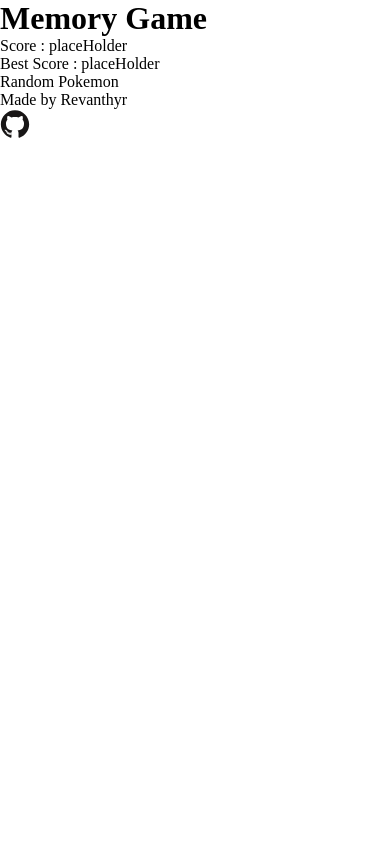
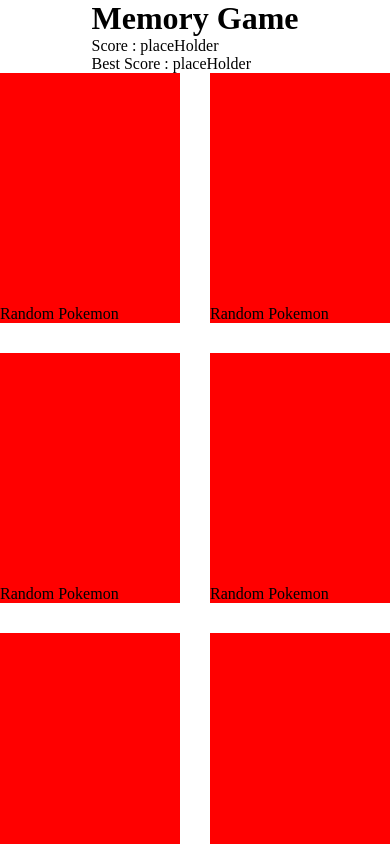
Before and after one commit to Revanthyr/memory-game-top, a React (Vite) app: page / in a window 390 px wide. Shown: the top 844 px of the page. Built offline with nearby package versions, Linux system fonts and the light colour scheme.

Commit message:
Add responsive grid layout

```diff
--- a/src/components/Cards.jsx
+++ b/src/components/Cards.jsx
@@ -1,6 +1,16 @@
 function Cards() {
   return (
     <div className="cards-container">
+      <Card></Card>
+      <Card></Card>
+      <Card></Card>
+      <Card></Card>
+      <Card></Card>
+      <Card></Card>
+      <Card></Card>
+      <Card></Card>
+      <Card></Card>
+      <Card></Card>
       <Card></Card>
     </div>
   );
--- a/src/components/Footer.jsx
+++ b/src/components/Footer.jsx
@@ -2,7 +2,7 @@ function Footer() {
   return (
     <div className="footer">
       <p>Made by Revanthyr</p>
-      <a href="github.com/revanthyr">
+      <a href="https://github.com/revanthyr" target="_blank">
         <svg viewBox="0 0 128 128">
           <g fill="#181616">
             <path
--- a/src/styles/index.css
+++ b/src/styles/index.css
@@ -7,3 +7,35 @@ svg {
 .footer svg {
   width: 30px;
 }
+.body {
+  display: flex;
+  flex-direction: column;
+  height: 100vh;
+  width: 100vw;
+}
+
+.cards-container {
+  flex-grow: 1;
+  justify-content: center;
+  display: grid;
+  grid-template-columns: repeat(auto-fit, 180px);
+  grid-template-rows: 250px;
+  grid-auto-rows: 250px;
+  gap: 30px;
+}
+.card {
+  display: flex;
+  flex-direction: column;
+  background-color: red;
+}
+.placeholder {
+  flex-grow: 1;
+}
+.header {
+  align-self: center;
+}
+.footer {
+  align-self: center;
+  display: flex;
+  align-items: center;
+}
```
Also changed, not shown: 1 other file (tests, documents, lock files or other folders).
